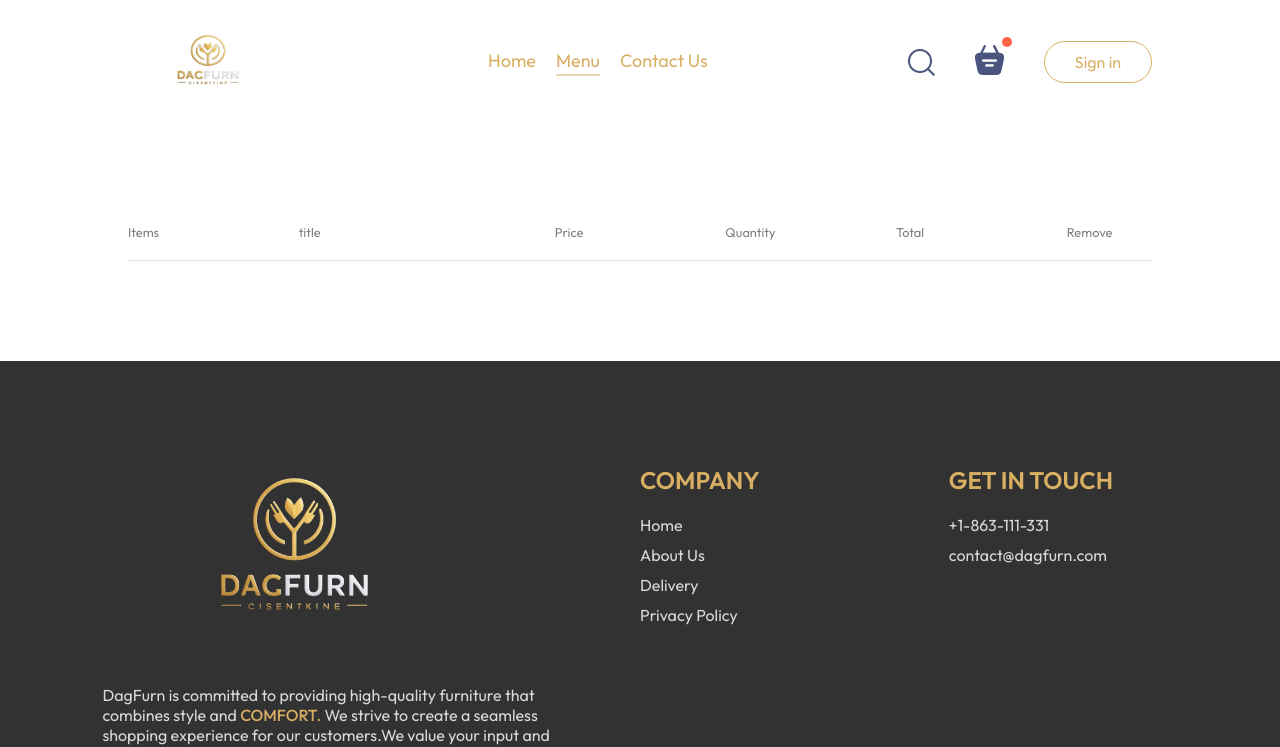
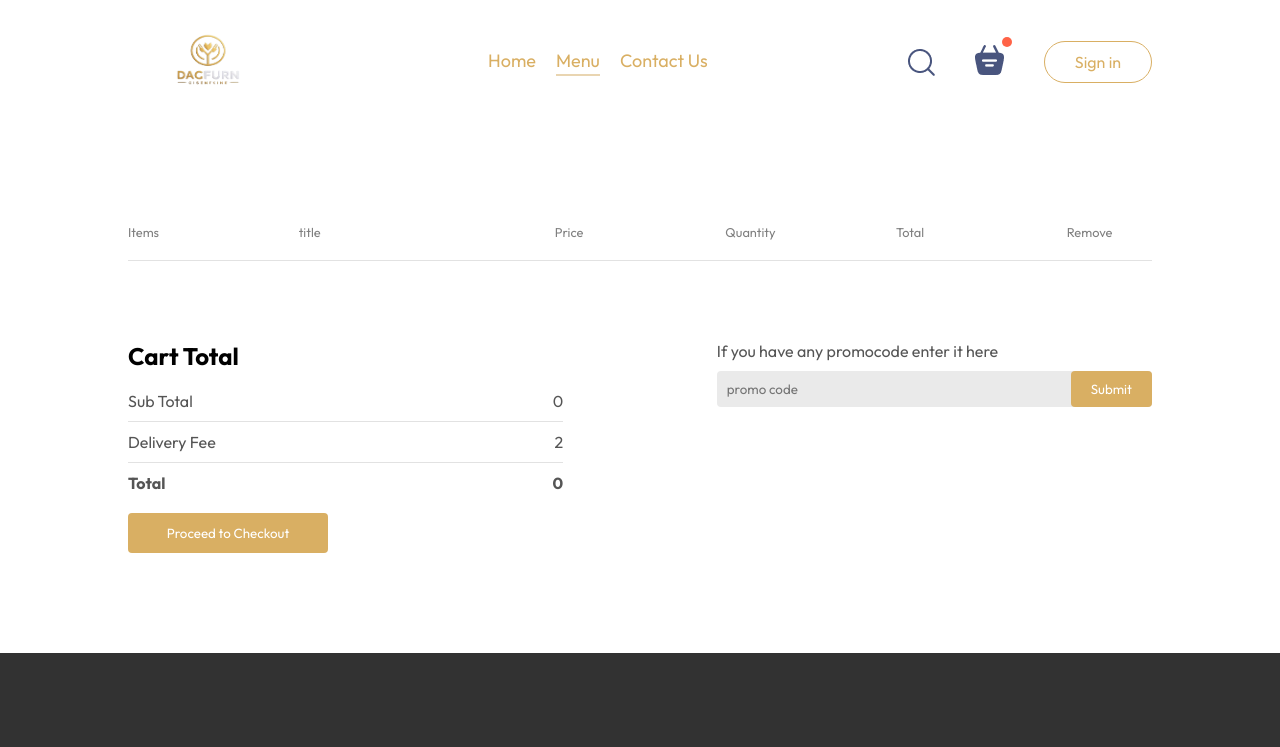
Before and after one commit to BalasaitejaG/Dagfurn, a React (Vite) app: page /cart in a window 1280 px wide. Shown: the top 747 px of the page. Built offline with nearby package versions, Linux system fonts and the light colour scheme.

Commit message:
added promocode section in the cart page...and the cart page is almost done

```diff
--- a/src/pages/cart/cart.css
+++ b/src/pages/cart/cart.css
@@ -28,3 +28,70 @@
 .cart-items-item .cross {
   cursor: pointer;
 }
+
+.cart-bottom {
+  margin-top: 80px;
+  display: flex;
+  justify-content: space-between;
+  gap: max(12vw, 20px);
+}
+
+.cart-total {
+  flex: 1;
+  display: flex;
+  flex-direction: column;
+  gap: 20px;
+}
+
+.cart-total-details {
+  display: flex;
+  justify-content: space-between;
+  color: #555;
+}
+
+.cart-total hr {
+  margin: 10px 0;
+}
+
+.cart-total button {
+  border: none;
+  color: white;
+  background-color: #d9af63;
+  width: max(15vw, 200px);
+  padding: 12px 0px;
+  border-radius: 4px;
+  cursor: pointer;
+}
+
+.cart-promocode {
+  flex: 1;
+}
+
+.cart-promocode p {
+  color: #555;
+}
+
+.cart-promocode-input {
+  margin-top: 10px;
+  display: flex;
+  justify-content: space-between;
+  align-items: center;
+  background-color: #eaeaea;
+  border-radius: 4px;
+}
+
+.cart-promocode-input input {
+  background: transparent;
+  border: none;
+  outline: none;
+  padding-left: 10px;
+}
+
+.cart-promocode-input button {
+  background-color: #d9af63;
+  color: white;
+  border: none;
+  padding: 10px 20px;
+  border-radius: 4px;
+  cursor: pointer;
+}
--- a/src/pages/cart/cart.jsx
+++ b/src/pages/cart/cart.jsx
@@ -42,6 +42,37 @@
           }
         })}
       </div>
+      <div className="cart-bottom">
+        <div className="cart-total">
+          <h2>Cart Total</h2>
+          <div>
+            <div className="cart-total-details">
+              <p>Sub Total</p>
+              <p>{0}</p>
+            </div>
+            <hr />
+            <div className="cart-total-details">
+              <p>Delivery Fee</p>
+              <p>{2}</p>
+            </div>
+            <hr />
+            <div className="cart-total-details">
+              <b>Total</b>
+              <b>{0}</b>
+            </div>
+          </div>
+          <button>Proceed to Checkout</button>
+        </div>
+        <div className="cart-promocode">
+          <div>
+            <p>If you have any promocode enter it here</p>
+            <div className="cart-promocode-input">
+              <input type="text" placeholder="promo code" />
+              <button>Submit</button>
+            </div>
+          </div>
+        </div>
+      </div>
     </div>
   );
 };
```
